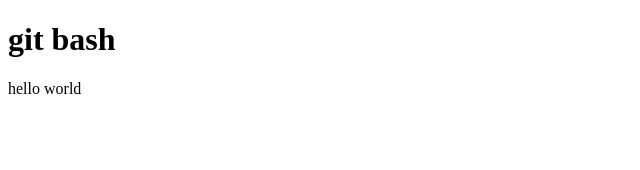
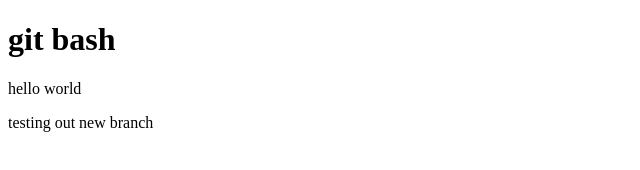
Before and after one commit to danielmeduna/Github_Learning, a plain HTML site: page index.html in a window 1280 px wide. Shown: the whole page, without its empty margins (0-640 px from the left). Drawn offline with Linux system fonts and the light colour scheme.

Commit message:
commited into a new branch

```diff
--- a/index.html
+++ b/index.html
@@ -6,5 +6,6 @@
 <body>
 <h1>git bash</h1>
   <p>hello world</p>
+<p>testing out new branch</p>
 </body>
 </html>
```
